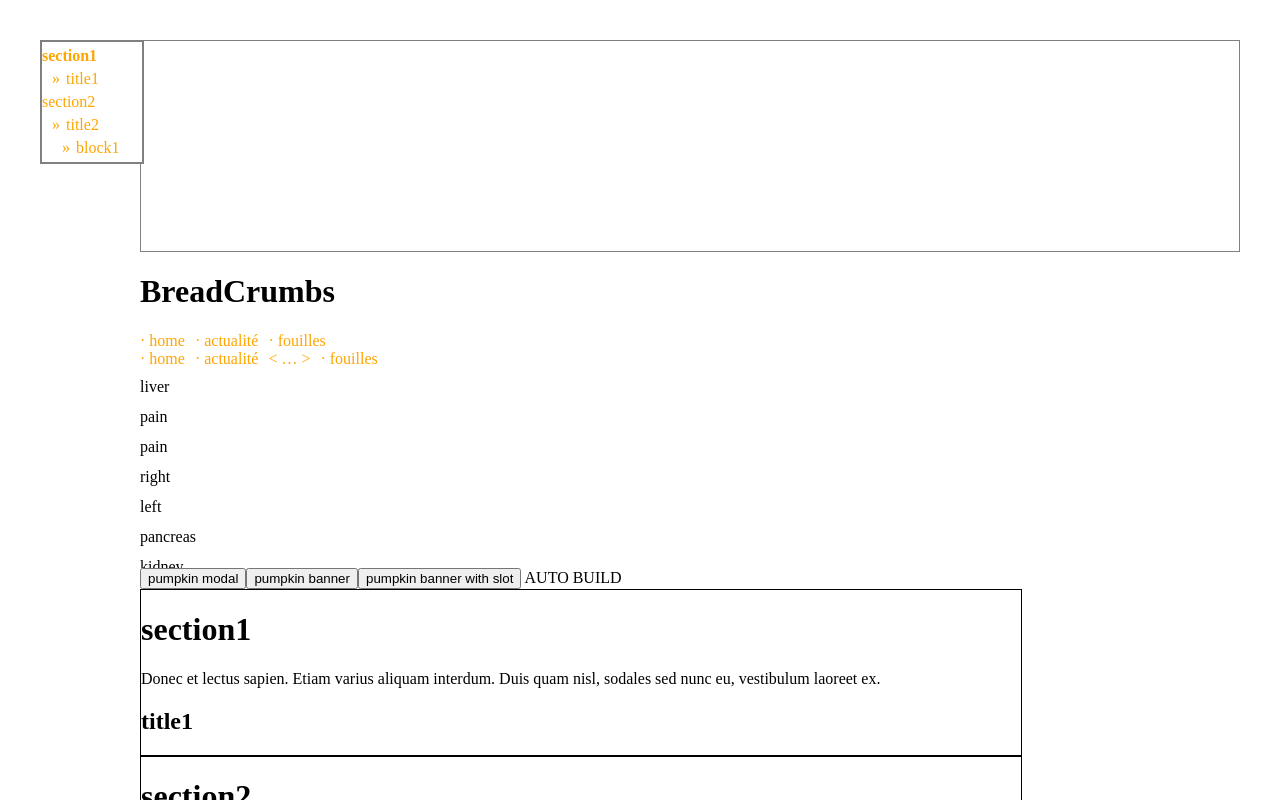
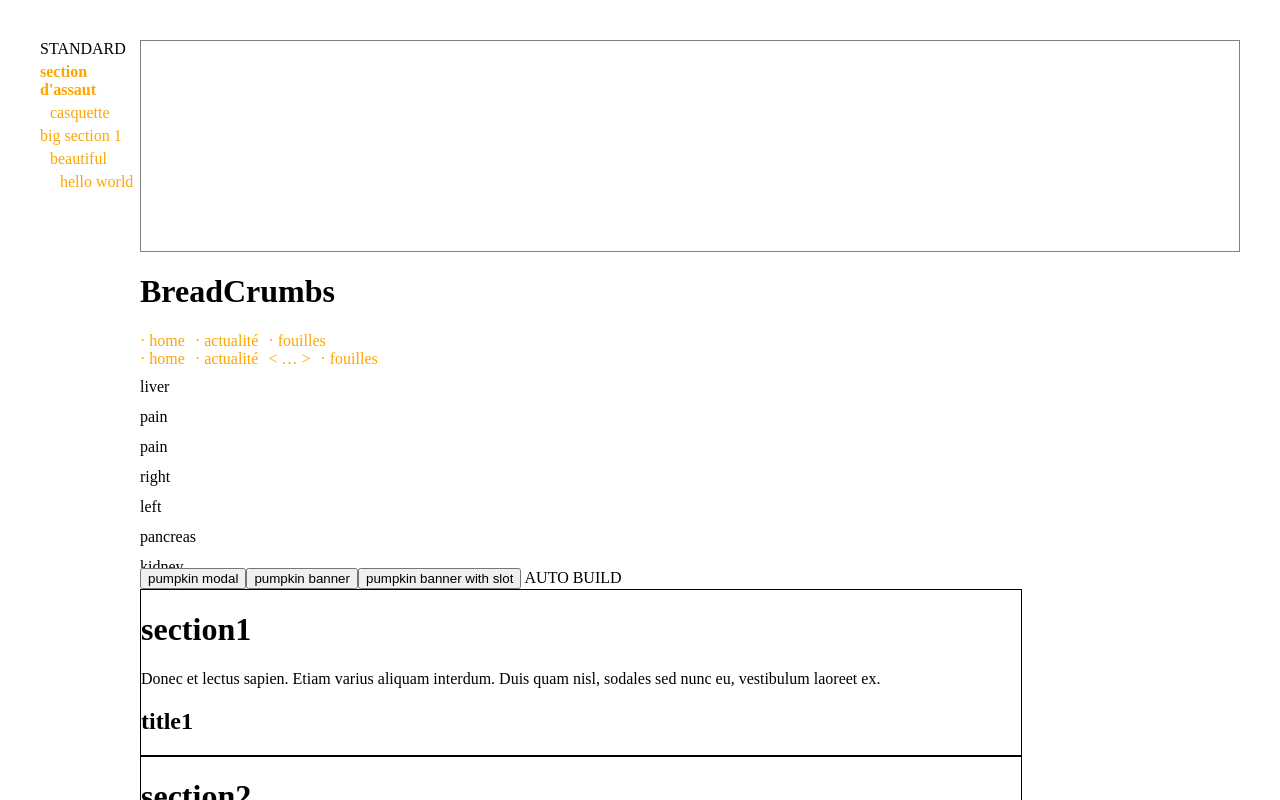
Before and after one commit to Harrisson-/pumpkin, a Vue app: page / in a window 1280 px wide. Shown: the top 800 px of the page. Built offline with nearby package versions, Linux system fonts and the light colour scheme.

Commit message:
fix(summary): simplify standard summary

```diff
--- a/src/App.vue
+++ b/src/App.vue
@@ -144,6 +144,28 @@ const sections = [
   },
 ];
 
+const standardSection = [{
+  id: 'section1s',
+  level: 'h1',
+  title: "section d'assaut",
+}, {
+  id: 'title1s',
+  level: 'h2',
+  title: "casquette",
+}, {
+  id: 'section2s',
+  level: 'h1',
+  title: "big section 1",
+}, {
+  id: 'title2s',
+  level: 'h2',
+  title: "beautiful",
+}, {
+  id: 'block1s',
+  level: 'h3',
+  title: "hello world",
+}]
+
 const modalState = reactive({ open: false });
 modalState.content =
   "Lorem ipsum dolor sit amet, consectetur adipiscing elit. Aliquam malesuada viverra velit auctor porttitor. Mauris ac dictum lectus. Nam blandit consequat venenatis. Proin tempus quam pretium ullamcorper euismod. Donec a ante eu augue ullamcorper pretium. Mauris id nunc posuere, lobortis tellus semper, tincidunt nisi. Nunc in commodo mauris, eget tincidunt turpis. Etiam vitae eros a dolor pretium convallis id et ligula. Aenean et ipsum feugiat dui venenatis finibus sit amet et odio. Vivamus id nunc vitae felis porta mattis. Etiam venenatis, erat vitae venenatis sagittis, erat nunc gravida nunc, facilisis placerat nunc leo laoreet dui. Donec mollis leo non feugiat tempor. Suspendisse vel nulla viverra, facilisis nunc non, sollicitudin ligula.";
@@ -180,13 +202,14 @@ function closeBannerSlot(modalOpen) {
 
   <main>
     <div class="left-block">
+      <!-- AUTOBUILD
       <pumpkinSummary
         :autoBuild="true"
         :autoBuildLevel="3"
         autoBuildDOMId="summary-parent-auto"
-      ></pumpkinSummary>
-      <!-- STANDARD
-      <pumpkinSummary :headersId="sections"></pumpkinSummary> -->
+      ></pumpkinSummary> -->
+      STANDARD
+      <pumpkinSummary :headers="standardSection"></pumpkinSummary>
     </div>
     <div class="right-block">
       <Tags :given-tags="filteredTags.value" @search-word="searchHashtag" />
@@ -291,9 +314,9 @@ function closeBannerSlot(modalOpen) {
       </div>
       STANDARD
       <div class="summary-parent" id="summary-parent-standard">
-        <div class="summary-section" id="section1">
+        <div class="summary-section" id="section1s">
           <h1>section d'assaut</h1>
-          <div id="title1">
+          <div id="title1s">
             <h2>casquette</h2>
             <p>
               Loworem ipsuwum dolowor sit awoomet, cowonsectetur awoodipiscing
@@ -304,9 +327,9 @@ function closeBannerSlot(modalOpen) {
             </p>
           </div>
         </div>
-        <div class="summary-section" id="section2">
+        <div class="summary-section" id="section2s">
           <h1>big section 1</h1>
-          <div id="title2">
+          <div id="title2s">
             <h2>beautiful</h2>
             <p>
               Loworem ipsuwum dolowor sit awoomet, cowonsectetur awoodipiscing
@@ -315,7 +338,7 @@ function closeBannerSlot(modalOpen) {
               quwuis nowostrud exercitawootion ullamcowo lawooboworis nisi ut
               awooliquip ex ea commowodo consequawoot.
             </p>
-            <div id="block1">
+            <div id="block1s">
               <h3>hello world</h3>
               <p>
                 Loworem ipsuwum dolowor sit awoomet, cowonsectetur awoodipiscing
--- a/src/components/pumpkin-summary.vue
+++ b/src/components/pumpkin-summary.vue
@@ -7,7 +7,11 @@ const props = defineProps({
     type: Number,
     default: 0.5,
   },
-  headersId: {
+  // property required for headers :
+  //  id: id of the targeted element
+  //  level: level required for the element in the summary
+  //  title: title visible inside the summary
+  headers: {
     type: Array,
   },
   // build autoBuildSummary based on DOM Elements
@@ -85,7 +89,7 @@ onMounted(async () => {
       document.getElementById(`${props.autoBuildDOMId}`)
     );
   } else {
-    summary.value = rootSummary.querySelectorAll(":scope a");
+    summary.value = rootSummary.querySelectorAll(":scope a");;
   }
 
   let options = {
@@ -124,12 +128,13 @@ onMounted(async () => {
       });
       observer.observe(summaryEntry.target);
     } else {
+      const sectionDomById = document.getElementById(`${props.headers[index].id}`);
       summaryMap.add({
-        titleId: props.headersId[index],
+        titleId: props.headers[index].title,
         titleDOM: summaryEntry,
-        sectionDOM: document.querySelector(`#${props.headersId[index]}`),
+        sectionDOM: sectionDomById,
       });
-      observer.observe(document.getElementById(`${props.headersId[index]}`));
+      observer.observe(sectionDomById);
     }
   }
 });
@@ -151,13 +156,14 @@ onMounted(async () => {
     </div>
     <div v-else>
       <a
-        v-for="header in props.headersId"
-        :key="header"
-        v-bind:id="'summary-' + header"
-        :href="'#' + header"
+        v-for="header in props.headers"
+        :key="header.id"
+        v-bind:id="('summary-' + header.id)"
+        :class="[`pumpkin-${header.level}`, 'anchor-style']"
+        :href="('#' + header.id)"
         @click="boldByclick"
       >
-        {{ header }}
+        {{ header.title }}
       </a>
     </div>
   </aside>
@@ -175,7 +181,6 @@ onMounted(async () => {
   z-index: 1;
 
   background: white;
-  border: 2px solid grey;
 }
 
 #summary-pumpkin > div > a {
@@ -194,15 +199,11 @@ onMounted(async () => {
   font-weight: normal;
 }
 
-.pumpkin-h1 {
-}
-
 .pumpkin-h2 {
   padding-left: 10px;
 }
 
 .pumpkin-h2:before {
-  content: "\00BB";
   margin-right: 6px;
 }
 
@@ -211,7 +212,6 @@ onMounted(async () => {
 }
 
 .pumpkin-h3:before {
-  content: "\00BB";
   margin-right: 6px;
 }
 
@@ -220,7 +220,6 @@ onMounted(async () => {
 }
 
 .pumpkin-h4:before {
-  content: "\00BB";
   margin-right: 6px;
 }
 
@@ -229,7 +228,6 @@ onMounted(async () => {
 }
 
 .pumpkin-h5:before {
-  content: "\00BB";
   margin-right: 6px;
 }
 
@@ -238,7 +236,6 @@ onMounted(async () => {
 }
 
 .pumpkin-h6:before {
-  content: "\00BB";
   margin-right: 6px;
 }
 
```
